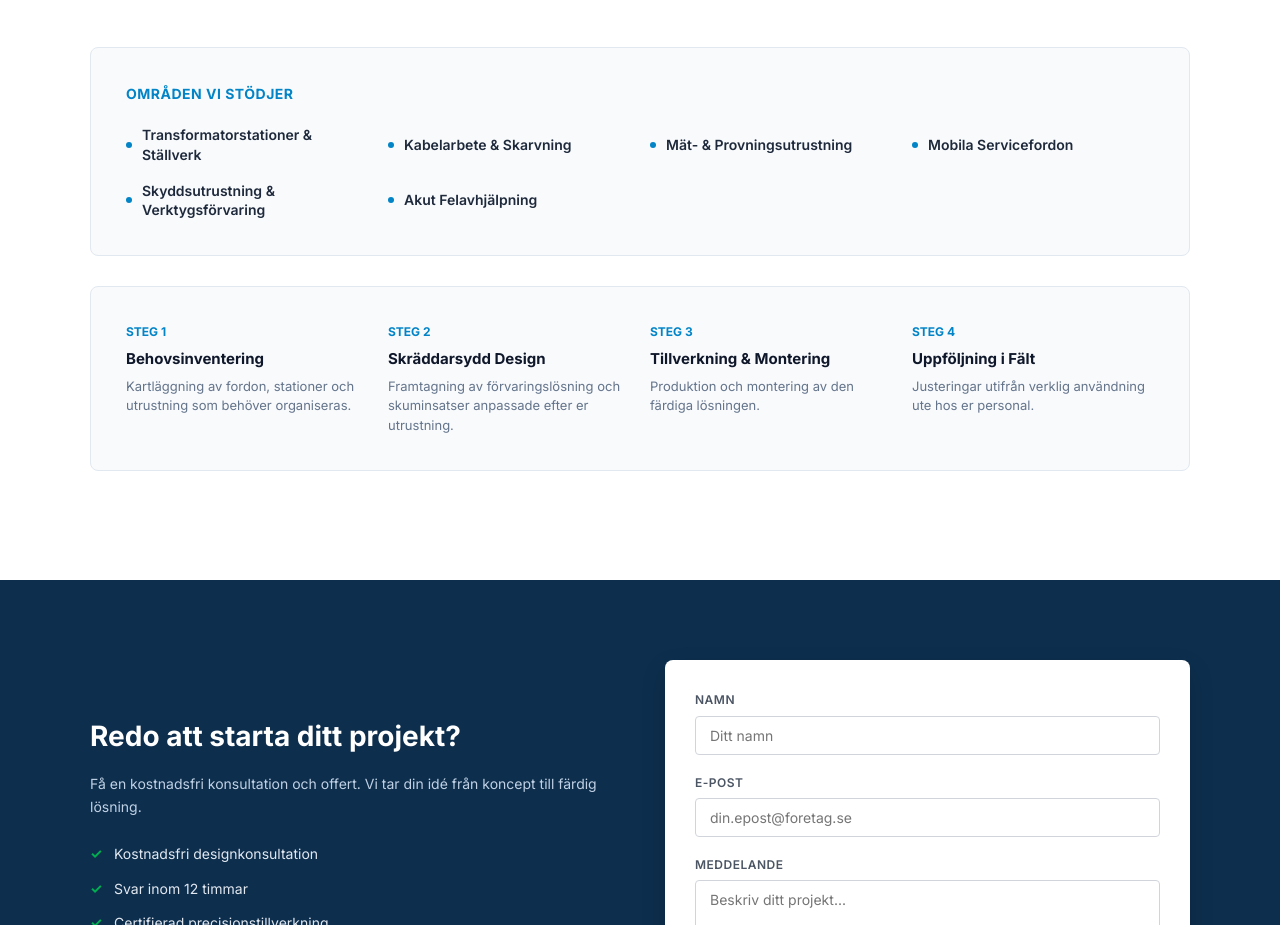
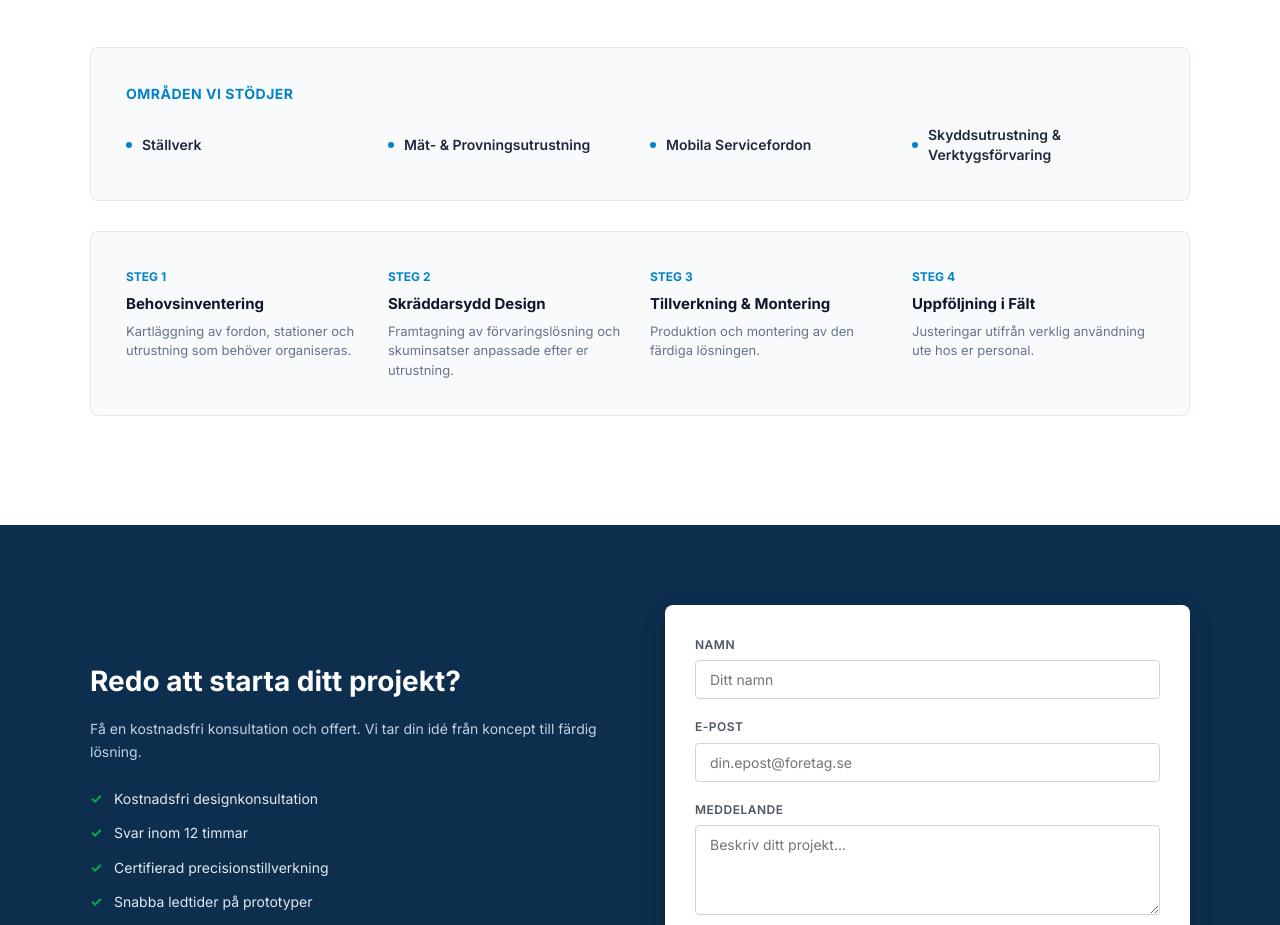
Before and after one commit to hsslcoordination-cloud/hssl-website, a plain HTML site: page 2.1-applikationer-elnat-transformatorer.html in a window 1280 px wide. Shown: the part 953-1878 px from the top of the page. Drawn offline with Linux system fonts and the light colour scheme.

Commit message:
Add files via upload

```diff
--- a/2.1-applikationer-elnat-transformatorer.html
+++ b/2.1-applikationer-elnat-transformatorer.html
@@ -234,12 +234,10 @@
         <div class="capabilities-box">
           <div class="capabilities-box-header">OMRÅDEN VI STÖDJER</div>
           <ul class="capabilities-grid">
-            <li>Transformatorstationer & Ställverk</li>
-            <li>Kabelarbete & Skarvning</li>
+            <li>Ställverk</li>
             <li>Mät- & Provningsutrustning</li>
             <li>Mobila Servicefordon</li>
             <li>Skyddsutrustning & Verktygsförvaring</li>
-            <li>Akut Felavhjälpning</li>
           </ul>
         </div>
 
```
Also changed, not shown: 3.2-hallbarhet.html (+1 -1 lines).
